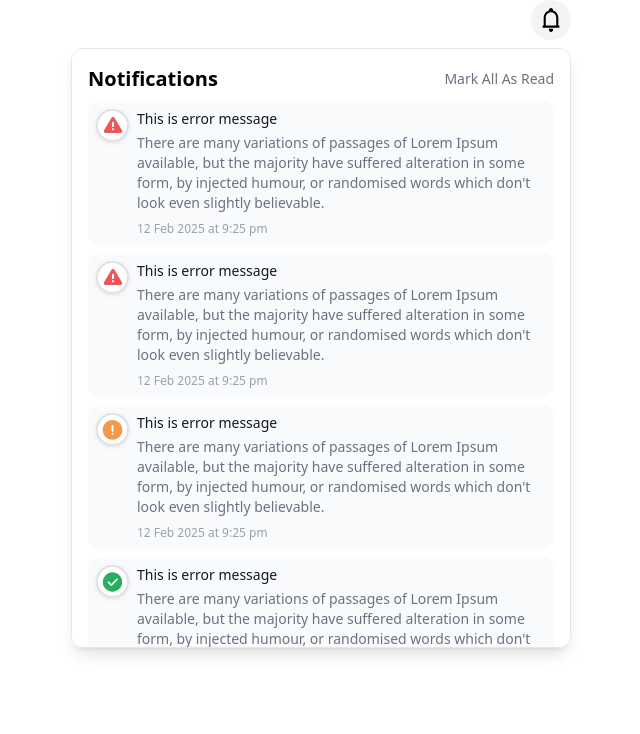
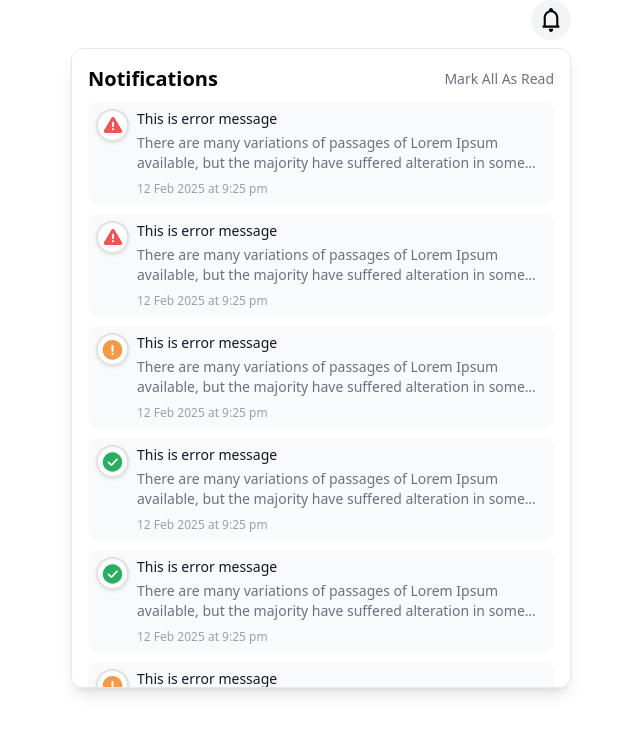
Before and after one commit to MrNobodyCam/SmartSched, a React (Vite) app in the folder frontend/: page / in a window 1280 px wide. Both pictures are taken after a click on the button 640 px from the left and 20 px from the top of the page. Shown: the top 734 px of the page, without its empty margins (89-729 px from the left). Built offline with nearby package versions, Linux system fonts and the light colour scheme.

Commit message:
noti-popup v1.3: Applied respovsive on notification-popup component

```diff
--- a/frontend/src/components/NotificationPopup.tsx
+++ b/frontend/src/components/NotificationPopup.tsx
@@ -1,12 +1,10 @@
-// import React from "react";
+import { useState, useRef, useEffect } from "react";
 import ErrorIcon from "../assets/icons/error-icon.svg";
 import InfoIcon from "../assets/icons/info-icon.svg";
 import SuccessIcon from "../assets/icons/success-icon.svg";
 import BellIcon from "../assets/icons/bell-icon.svg";
 
-import { useState, useRef, useEffect } from "react";
-
-function NotificationPopup() {
+const NotificationPopup = () => {
   const [open, setOpen] = useState(false);
   const buttonRef = useRef<HTMLButtonElement>(null);
   const popupRef = useRef<HTMLDivElement>(null);
@@ -39,6 +37,46 @@ function NotificationPopup() {
     },
     {
       id: 4,
+      type: "success",
+      title: "This is error message",
+      message:
+        "There are many variations of passages of Lorem Ipsum available, but the majority have suffered alteration in some form, by injected humour, or randomised words which don't look even slightly believable.",
+      timestamp: "12 Feb 2025 at 9:25 pm",
+    },
+    {
+      id: 5,
+      type: "success",
+      title: "This is error message",
+      message:
+        "There are many variations of passages of Lorem Ipsum available, but the majority have suffered alteration in some form, by injected humour, or randomised words which don't look even slightly believable.",
+      timestamp: "12 Feb 2025 at 9:25 pm",
+    },
+    {
+      id: 6,
+      type: "info",
+      title: "This is error message",
+      message:
+        "There are many variations of passages of Lorem Ipsum available, but the majority have suffered alteration in some form, by injected humour, or randomised words which don't look even slightly believable.",
+      timestamp: "12 Feb 2025 at 9:25 pm",
+    },
+    {
+      id: 7,
+      type: "error",
+      title: "This is error message",
+      message:
+        "There are many variations of passages of Lorem Ipsum available, but the majority have suffered alteration in some form, by injected humour, or randomised words which don't look even slightly believable.",
+      timestamp: "12 Feb 2025 at 9:25 pm",
+    },
+    {
+      id: 8,
+      type: "success",
+      title: "This is error message",
+      message:
+        "There are many variations of passages of Lorem Ipsum available, but the majority have suffered alteration in some form, by injected humour, or randomised words which don't look even slightly believable.",
+      timestamp: "12 Feb 2025 at 9:25 pm",
+    },
+    {
+      id: 9,
       type: "success",
       title: "This is error message",
       message:
@@ -88,27 +126,29 @@ function NotificationPopup() {
         onClick={() => setOpen(!open)}
         className="p-2 rounded-full bg-gray-100 hover:bg-gray-200 focus:outline-none"
       >
-        <img src={BellIcon} className="h-6 w-6 text-gray-700" />
+        <img
+          src={BellIcon}
+          className="h-6 w-6 text-gray-700"
+          alt="Notifications"
+        />
       </button>
 
       {/* Notification Popup */}
       {open && (
         <div
           ref={popupRef}
-          className="absolute right-0 mt-2 w-[500px] w-64 bg-white border border-gray-200 rounded-[12px] shadow-lg z-50 h-[600px] overflow-y-auto scrollbar-thin"
+          className="absolute right-0 mt-2 w-full sm:w-[90%] md:w-[400px] lg:w-[500px] bg-white border border-gray-200 rounded-[12px] shadow-lg z-50 max-h-[80vh] overflow-y-auto scrollbar-thin"
         >
           <div className="p-4">
             <div className="flex justify-between items-center">
-              <h4 className="text-xl font-semibold">Notifications</h4>
-              <button className="font-medium text-sm text-gray-500 hover:text-gray-700">
+              <h4 className="text-lg sm:text-xl font-semibold">
+                Notifications
+              </h4>
+              <button className="font-medium text-sm text-gray-500 hover:text-gray-700 hover:font-semibold">
                 Mark All As Read
               </button>
             </div>
             <ul className="mt-2 space-y-2">
-              {/* <li className="p-2 bg-gray-50 hover:bg-gray-50 rounded-[12px]">
-                🔔 New message received
-              </li> */}
-
               {notifications.map((notification) => (
                 <li
                   key={notification.id}
@@ -122,7 +162,7 @@ function NotificationPopup() {
                       <p className="text-sm font-medium text-gray-900">
                         {notification.title}
                       </p>
-                      <p className="text-sm text-gray-500 mt-1">
+                      <p className="text-sm text-gray-500 mt-1 line-clamp-2">
                         {notification.message}
                       </p>
                       <p className="text-xs text-gray-400 mt-2">
@@ -138,6 +178,6 @@ function NotificationPopup() {
       )}
     </div>
   );
-}
+};
 
 export default NotificationPopup;
```
